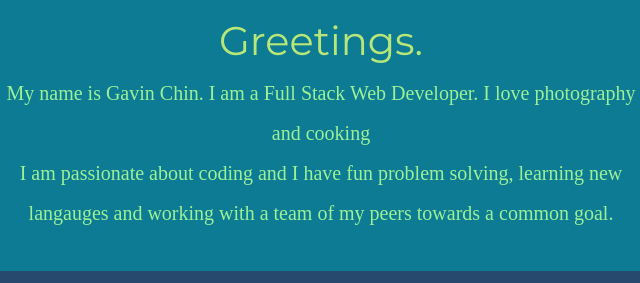
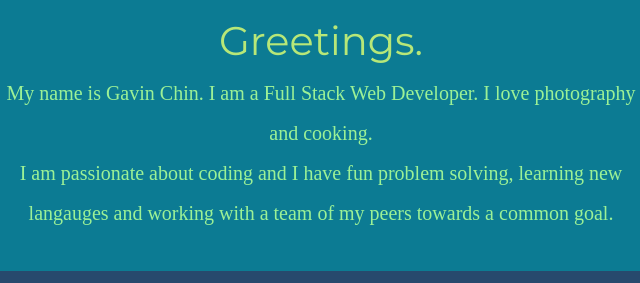
Before and after one commit to gwychin/cv, a plain HTML site: page index.html in a window 1280 px wide. Shown: the part 1068-1351 px from the top of the page, 319-959 px from the left. Drawn offline with nearby package versions, Linux system fonts and the light colour scheme; a web font is replaced by a local one.

Commit message:
Fixed minor error on index.html

```diff
--- a/index.html
+++ b/index.html
@@ -66,7 +66,7 @@
     <div class="profile">
       <img class="profile-picture" src="https://media-exp1.licdn.com/dms/image/C5603AQEcCi3xMJTv_A/profile-displayphoto-shrink_200_200/0?e=1590624000&v=beta&t=CyxSDIwNvu7_esO65I_o0ToIgMS7xZdI1gz0_NRfYOQ" alt="Gavin Chin - Full Stack Web Developer">
       <h2 class="greeting">Greetings.</h2>
-      <p class="intro">My name is Gavin Chin. I am a Full Stack Web Developer. I love photography and cooking
+      <p class="intro">My name is Gavin Chin. I am a Full Stack Web Developer. I love photography and cooking.
       <br>
       I am passionate about coding and I have fun problem solving, learning new langauges and working with a team
       of my peers towards a common goal.
```
